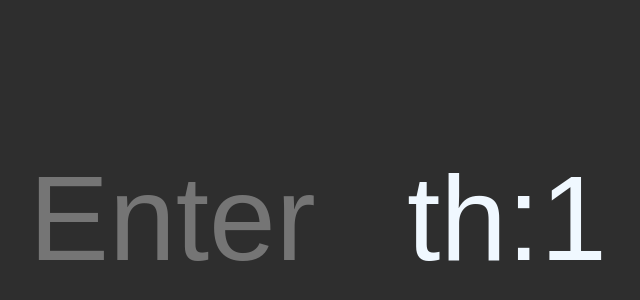
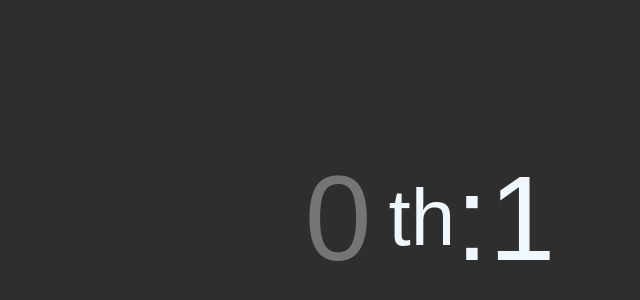
Before and after one commit to henreth/fibonacci, a React (Create React App) app: page / in a window 1280 px wide. Shown: the part 52-352 px from the top of the page, without its empty margins (323-963 px from the left). Built offline with nearby package versions, Linux system fonts and the light colour scheme.

Commit message:
add dynamic input ending

```diff
--- a/src/components/App/App.css
+++ b/src/components/App/App.css
@@ -13,4 +13,9 @@
   background-color: inherit;
   color: inherit;
   font-size: inherit;
+  text-align: right;
 }
+
+.input-ending{
+  font-size: 10vh;
+}
--- a/src/components/App/App.tsx
+++ b/src/components/App/App.tsx
@@ -28,7 +28,10 @@ function App() {
 }
   console.log(typeof(fib(6)))
 
-  switch(result){
+  let stringInput = result.toString().split('')
+  let lastDigit = Number(stringInput[stringInput.length-1])
+
+  switch(lastDigit){
     case 3:
       ending = 'rd'
       break
@@ -49,14 +52,14 @@ function App() {
         className='num-input'
         type='number'
         min='0'
-        max='100'
+        max='99'
         step='1'
         value={result ? result : ''}
-        placeholder='Enter'
+        placeholder='0'
         ref={numInputRef}
         onChange={handleResultChange}
       />
-      <div>{ending}</div>
+      <div className='input-ending'>{ending}</div>
       <div>:</div>
       <div>{fib(result)}</div>
     </div>
```
